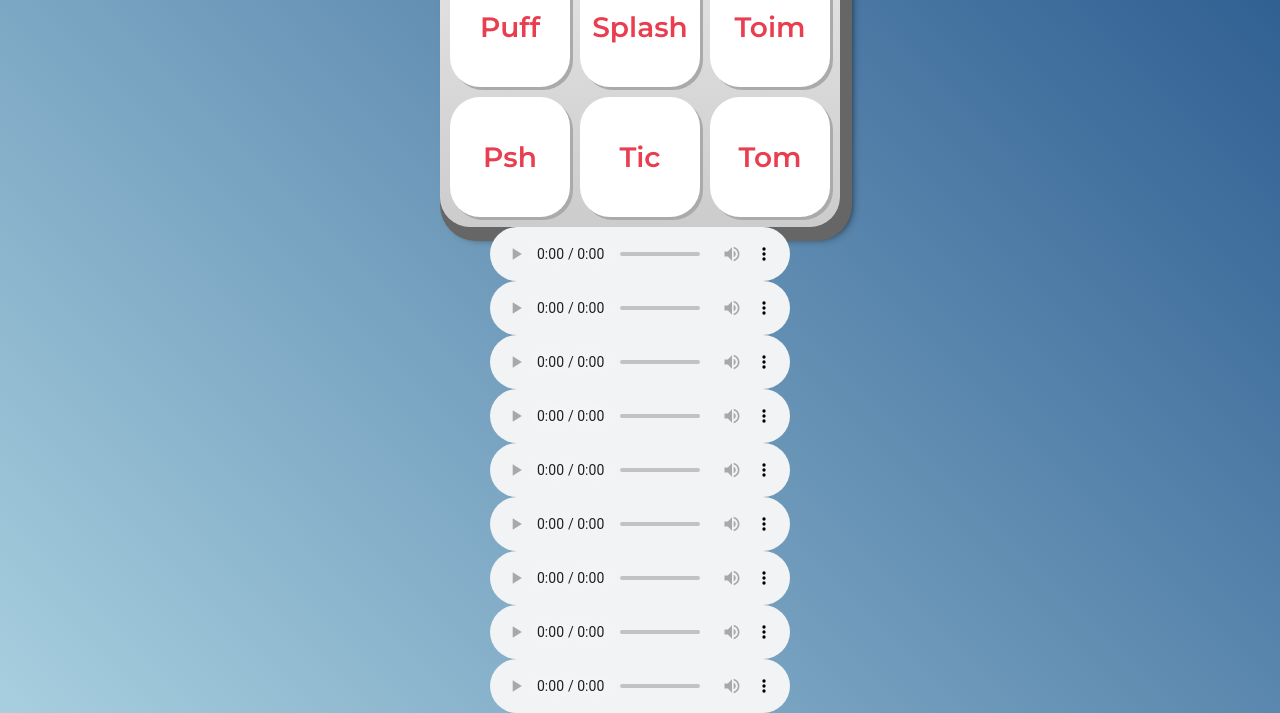
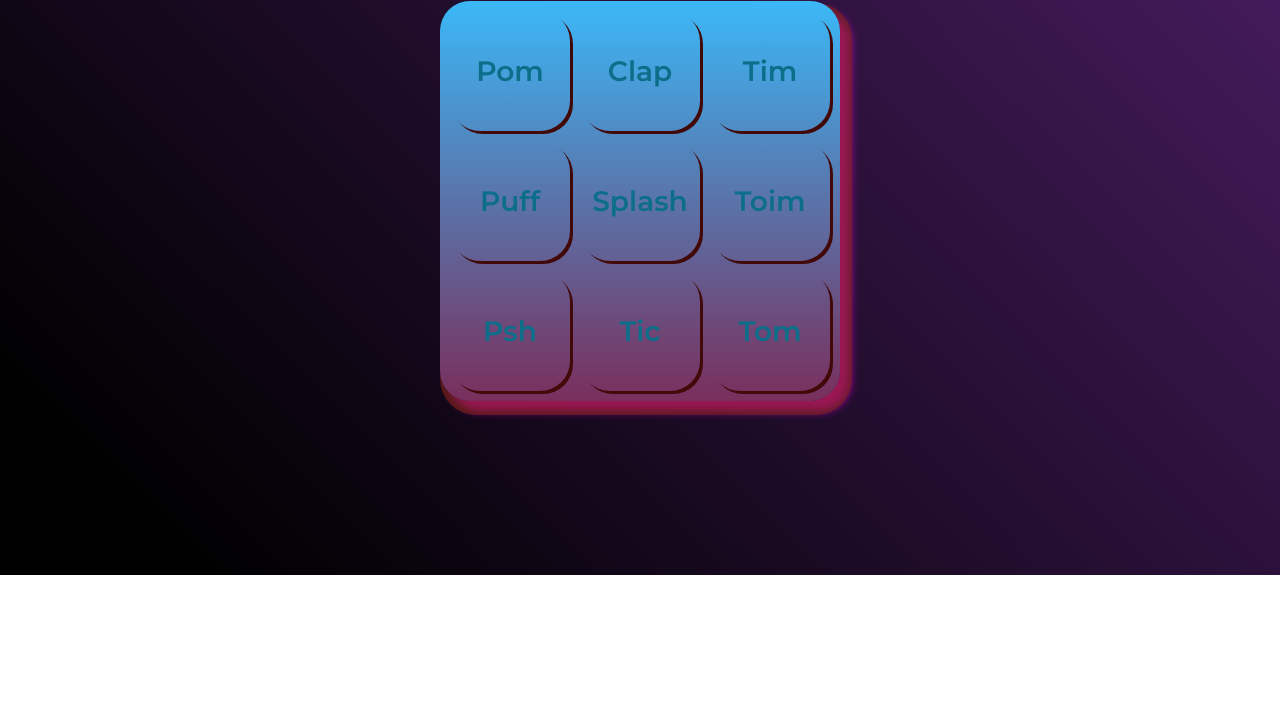
Before and after one commit to Durat06/Javascrip-massa, a plain HTML site: page index.html in a window 1280 px wide. Shown: the part 225-938 px from the top of the page. After the commit the page ends 800 px from the top, so only its background shows below. Drawn offline with Linux system fonts and the light colour scheme.

Commit message:
Add files via upload

```diff
--- a/css/estilos.css
+++ b/css/estilos.css
@@ -1,14 +1,14 @@
 :root {
-  --cinza: #aaa;
-  --vermelha: #e93d50;
-  --vermelha-escura: #af303f;
-  --branca: #fff;
-  --luz: rgb(229, 255, 0);
+  --cinza: rgb(66, 9, 9);
+  --vermelha: #0c6e89;
+  --vermelha-escura: #0060df;
+  --preta: #FF4500;
+  --luz: rgb(144, 130, 130);
 }
 
 body {
   align-items: center;
-  background: linear-gradient(45deg, #a7cfdf 0%,#23538a 100%);
+  background: linear-gradient(45deg, #000000 9%,#8012c0d2 190%);
   display: flex;
   justify-content: center;
   flex-direction: column;
@@ -17,14 +17,15 @@ body {
 }
 
 h1 {
+  background-color: var(--branca);
   color: var(--branca);
   margin-bottom: 20px;
   font-size: 2rem;
 }
 
 .teclado {
-  background: linear-gradient(to bottom, #eeeeee 0%,#cccccc 100%);
-  box-shadow: 6px 8px 0 6px #666, 10px 10px 10px #000;
+  background: linear-gradient(to bottom, #3bb8f7 0%,#792f5c 100%);
+  box-shadow: 6px 8px 0 6px #7a2417a2, 10px 10px 10px #ff00e6ca;
   border-radius: 30px;
   display: grid;
   gap: 10px;
--- a/index.html
+++ b/index.html
@@ -5,7 +5,7 @@
     <meta http-equiv="X-UA-Compatible" content="IE=edge">
     <meta name="viewport" content="width=device-width, initial-scale=1.0">
 
-    <title>Alura MIDI</title>
+    <title>Site com os Sons</title>
 
     <link rel="preconnect" href="https://fonts.googleapis.com">
     <link rel="preconnect" href="https://fonts.gstatic.com" crossorigin>
@@ -18,7 +18,9 @@
 </head>
 <body>
 
-    <h1>Alura Midi</h1>
+
+    <h1>Tabela de Sons</h1>
+
 
     <section class="teclado">
         <button class="tecla tecla_pom">Pom</button>
@@ -34,17 +36,16 @@
         <button class="tecla tecla_tom">Tom</button>
     </section>
 
-    <audio controls src="sounds/keyq.wav" id="som_tecla_pom"></audio>
-    <audio controls src="sounds/keyw.wav" id="som_tecla_clap"></audio>
-    <audio controls src="sounds/keye.wav" id="som_tecla_tim"></audio>
-    <audio controls src="sounds/keya.wav" id="som_tecla_puff"></audio>
-    <audio controls src="sounds/keys.wav" id="som_tecla_splash"></audio>
-    <audio controls src="sounds/keyd.wav" id="som_tecla_toim"></audio>
-    <audio controls src="sounds/keyz.wav" id="som_tecla_psh"></audio>
-    <audio controls src="sounds/keyx.wav" id="som_tecla_tic"></audio>
-    <audio controls src="sounds/keyc.wav" id="som_tecla_tom"></audio>
+    <audio src="sounds/keyq.wav" id="som_tecla_pom"></audio>
+    <audio src="sounds/keyw.wav" id="som_tecla_clap"></audio>
+    <audio src="sounds/keye.wav" id="som_tecla_tim"></audio>
+    <audio src="sounds/keya.wav" id="som_tecla_puff"></audio>
+    <audio src="sounds/keys.wav" id="som_tecla_splash"></audio>
+    <audio src="sounds/keyd.wav" id="som_tecla_toim"></audio>
+    <audio src="sounds/keyz.wav" id="som_tecla_psh"></audio>
+    <audio src="sounds/keyx.wav" id="som_tecla_tic"></audio>
+    <audio src="sounds/keyc.wav" id="som_tecla_tom"></audio>
 
- <script src=”main.js”></script>
-
+     <script src="main.js"></script>
 </body>
 </html>
--- /dev/null
+++ b/main.js
@@ -0,0 +1,41 @@
+function tocaSom (idElementoAudio) {
+
+    document.querySelector(idElementoAudio).play();
+
+
+}
+
+
+
+
+const listaDeTeclas = document.querySelectorAll('.tecla');
+
+let contador = 0;
+
+ for (let contador = 0;contador < listaDeTeclas.length; contador++) {
+
+    const tecla = listaDeTeclas[contador];
+    const instrumento = tecla.classList[1];
+
+    const idAudio = `#som_${instrumento}`;
+
+    tecla.onclick = function () {
+
+        tocaSom (idAudio);
+
+    }
+        tecla.onkeydown = function (evento){
+            console.log(evento.code)
+
+            if ('Space') {
+           tecla.classList.add ('ativa');
+
+            }
+
+        }
+        tecla.onkeyup = function (){
+            tecla.classList.remove('ativa');
+
+
+        }
+    }
```
Also changed, not shown: 1 other file.
